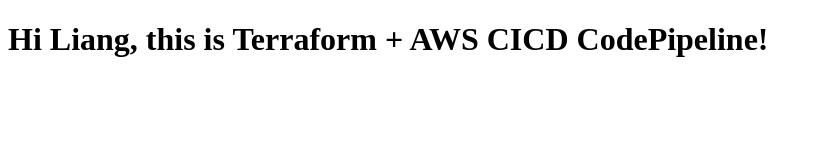
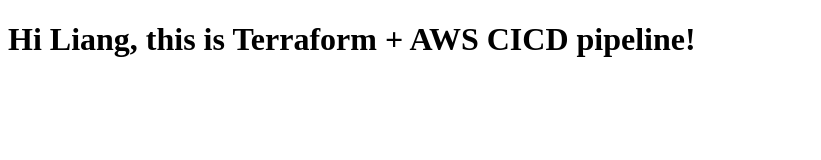
Before and after one commit to Liang-Ren/my-cicd, a plain HTML site: page app/index.html in a window 1280 px wide. Shown: the whole page, without its empty margins (0-821 px from the left). Drawn offline with Linux system fonts and the light colour scheme.

```diff
--- a/app/index.html
+++ b/app/index.html
@@ -5,6 +5,6 @@
   <title>my-cicd demo</title>
 </head>
 <body>
-  <h1>Hi Liang, this is Terraform + AWS CICD CodePipeline!</h1>
+  <h1>Hi Liang, this is Terraform + AWS CICD pipeline!</h1>
 </body>
 </html>
```
Also changed, not shown: 1 other file.
